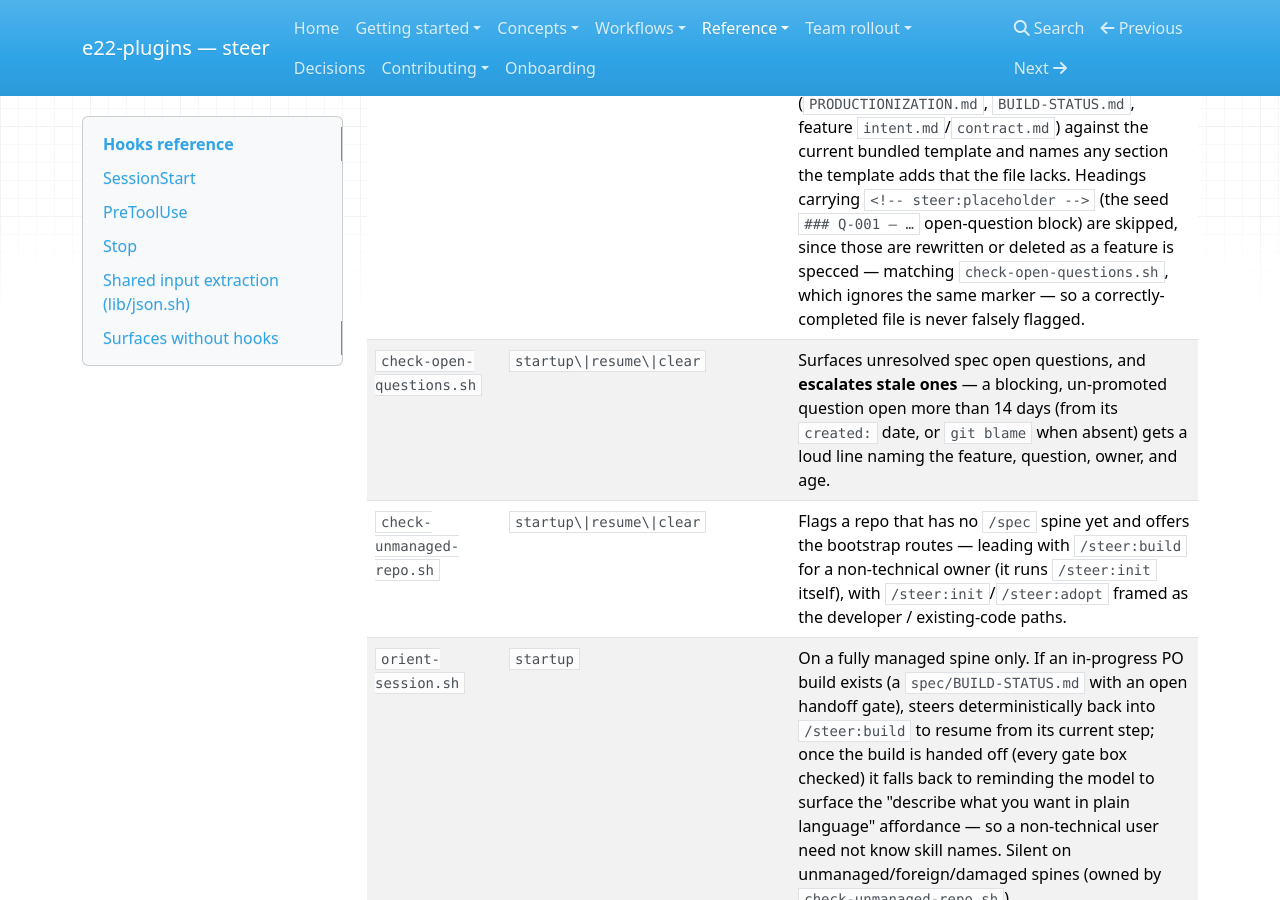
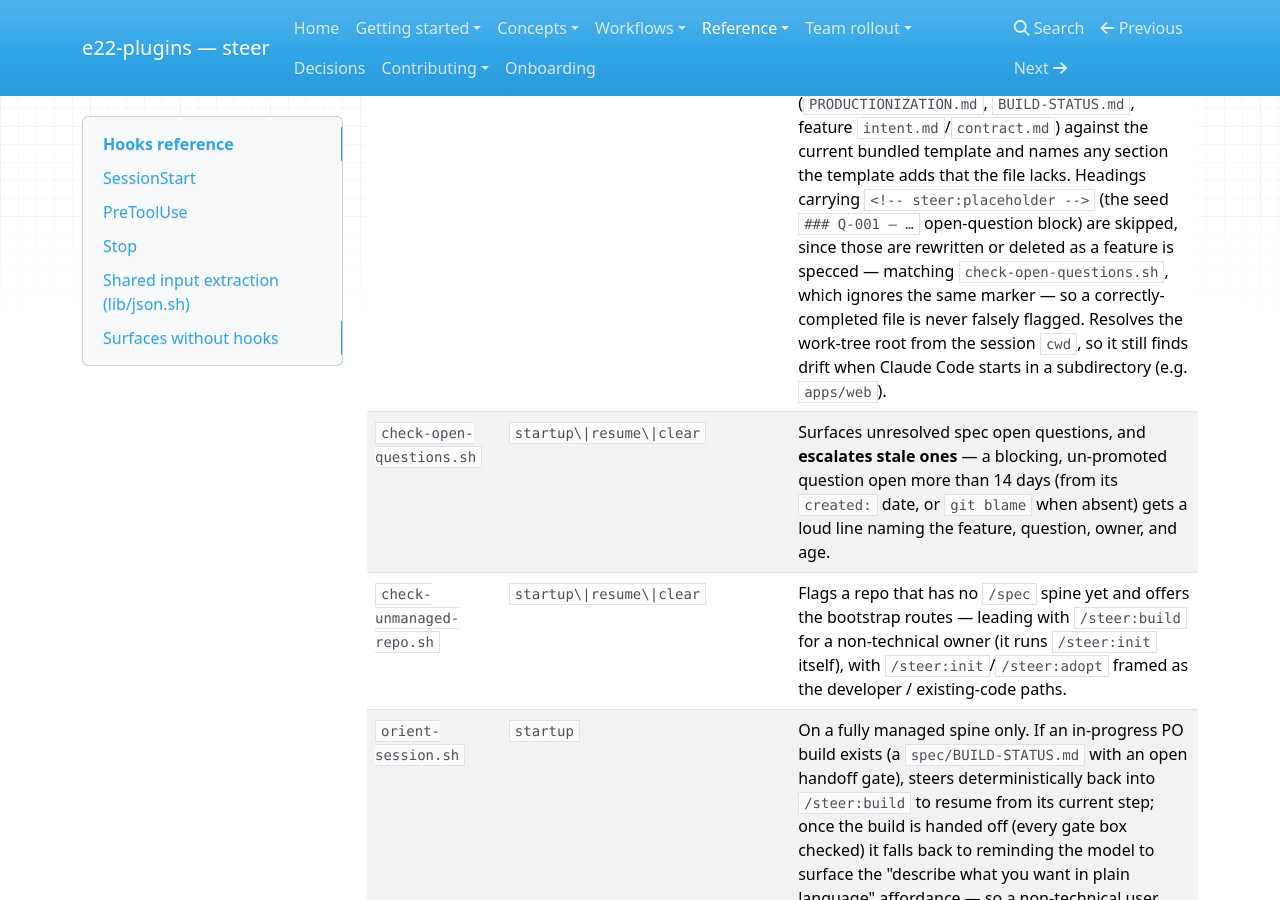
Before and after one commit to element22llc/e22-plugins, an MkDocs documentation site: the page built from docs/reference/hooks.md, in a window 1280 px wide and 900 px high, scrolled down 1360 px. Built offline with MkDocs 1.6.1, drawn with Linux system fonts in a browser that asks for light colours; nearby versions of some CDN libraries; some of the changed text lies outside the part shown.

Commit message:
docs(hooks): note subdir-aware drift check + issue_write MCP recognition (#270, #271)
Co-Authored-By: Claude Opus 4.8 (1M context) <noreply@anthropic.com>

```diff
--- a/docs/reference/hooks.md
+++ b/docs/reference/hooks.md
@@ -45,7 +45,7 @@ flowchart TD
 | Hook | Matcher | Role |
 | --- | --- | --- |
 | `inject-standards.sh` | `startup\|resume\|clear\|compact` | Concatenates `rules/*.md` (lexical order) into session context. A rule carrying a first-line `<!-- steer:inject-when=… -->` marker is injected only when its scope applies — `code-project` for the code-loop rules (a git work tree, or any code/config marker within `maxdepth 2`), issue-first on GitHub-tracked repos, deployment when the repo deploys (an `/infra` dir **or** an app/service repo) — and the marker line is stripped. In **knowledge-work mode** (a confidently non-code folder — the typical Cowork product-owner case), it injects only the lean always-on PO core and **skips every `inject-when`-marked rule** (see [Knowledge-work mode](known-limitations.md)). Records a self-fault (for `/steer:report`) if its rules directory is missing. |
-| `check-template-drift.sh` | `startup\|resume\|clear` | Warns when the materialized spine/scaffold lags the plugin templates — diffs the `##`/`###` headings of each instantiated spec file (`PRODUCTIONIZATION.md`, `BUILD-STATUS.md`, feature `intent.md`/`contract.md`) against the current bundled template and names any section the template adds that the file lacks. Headings carrying `<!-- steer:placeholder -->` (the seed `### Q-001 — …` open-question block) are skipped, since those are rewritten or deleted as a feature is specced — matching `check-open-questions.sh`, which ignores the same marker — so a correctly-completed file is never falsely flagged. |
+| `check-template-drift.sh` | `startup\|resume\|clear` | Warns when the materialized spine/scaffold lags the plugin templates — diffs the `##`/`###` headings of each instantiated spec file (`PRODUCTIONIZATION.md`, `BUILD-STATUS.md`, feature `intent.md`/`contract.md`) against the current bundled template and names any section the template adds that the file lacks. Headings carrying `<!-- steer:placeholder -->` (the seed `### Q-001 — …` open-question block) are skipped, since those are rewritten or deleted as a feature is specced — matching `check-open-questions.sh`, which ignores the same marker — so a correctly-completed file is never falsely flagged. Resolves the work-tree root from the session `cwd`, so it still finds drift when Claude Code starts in a subdirectory (e.g. `apps/web`). |
 | `check-open-questions.sh` | `startup\|resume\|clear` | Surfaces unresolved spec open questions, and **escalates stale ones** — a blocking, un-promoted question open more than 14 days (from its `created:` date, or `git blame` when absent) gets a loud line naming the feature, question, owner, and age. |
 | `check-unmanaged-repo.sh` | `startup\|resume\|clear` | Flags a repo that has no `/spec` spine yet and offers the bootstrap routes — leading with `/steer:build` for a non-technical owner (it runs `/steer:init` itself), with `/steer:init`/`/steer:adopt` framed as the developer / existing-code paths. |
 | `orient-session.sh` | `startup` | On a fully managed spine only. If an in-progress PO build exists (a `spec/BUILD-STATUS.md` with an open handoff gate), steers deterministically back into `/steer:build` to resume from its current step; once the build is handed off (every gate box checked) it falls back to reminding the model to surface the "describe what you want in plain language" affordance — so a non-technical user need not know skill names. Silent on unmanaged/foreign/damaged spines (owned by `check-unmanaged-repo.sh`). |
@@ -59,7 +59,7 @@ flowchart TD
 | `check-version-pins.sh` | `Write\|Edit\|MultiEdit\|NotebookEdit\|Bash` | Enforces the **EOL floor** in `policy/versions.yml` (deterministic, no network, no `jq`): a pin below `minimum_supported` or in the `denied` list is denied; anything at or above the floor is silent. It is a floor, not a chooser — there is no advisory "behind the target" tier; **what** to pin (current stable) is decided live per the versioning rule (`/steer:reference conventions`). A scheduled workflow (`version-policy-refresh.yml`) keeps the floor current by opening a human-reviewed PR when it falls behind upstream end-of-life — the only place endoflife.date is consulted. A deliberately older pin (deploy-target parity, vendor LTS) bypasses the deny by appending `# steer:allow-pin <reason>` on the same line plus an ADR (legacy alias: `# pin-ok:`). |
 | `check-code-before-spec.sh` | `Write\|Edit\|MultiEdit\|NotebookEdit` | Advisory nudge (not a gate) with two dimensions. The **spine** reminder fires once per session+repo when code is about to be written before a `/spec` spine exists. The **scaffold** reminder is sticky — it re-fires on each new feature file while the repo has no root `mise.toml` (dedups per file, self-clears once a `mise.toml` lands or the spine is managed). Non-blocking — the write always proceeds. |
 | `check-issue-before-mutation.sh` | `Write\|Edit\|MultiEdit\|NotebookEdit` | Advisory nudge (not a gate): a one-per-session reminder to work issue-first, only in GitHub-tracked repos. Non-blocking — it cannot know whether an issue exists. In solo-trunk mode (the `steer:delivery-mode=solo-trunk` marker in `CLAUDE.md`) it still nudges — issue-first holds — but rewords to "close the issue from the trunk commit," not "open a PR / branch." Stays silent on the `/steer:sync` plugin-maintenance branch (`feat/sync`), whose scaffold reconciliation is structural, not feature work — unless the write is app source, which sync must not touch. |
-| `check-issue-create-contract.sh` | `Bash\|mcp__.*[Ii]ssue.*` | Advisory nudge (not a gate): a one-per-session reminder, only in GitHub-tracked repos, when an agent opens an issue with a **raw create** that bypasses the machine-readable contract — `gh issue create`, `gh api … POST …/issues`, a `gh api graphql` `createIssue` mutation, or an MCP create-issue tool. Points at `/steer:tracker-sync create`, which renders the steer markers, the derived `source:*` label, the GitHub Issue Type, and native relationship edges (with find-before-create dedup). Stays silent when the payload already carries `steer:` markers (the contract-render path) and in the plugin's own source repo. The complementary after-the-fact recovery path is `/steer:issues reconcile --all`, which flags contract-less issues. |
+| `check-issue-create-contract.sh` | `Bash\|mcp__.*[Ii]ssue.*` | Advisory nudge (not a gate): a one-per-session reminder, only in GitHub-tracked repos, when an agent opens an issue with a **raw create** that bypasses the machine-readable contract — `gh issue create`, `gh api … POST …/issues`, a `gh api graphql` `createIssue` mutation, or an MCP create-issue tool (including the hosted GitHub MCP's renamed `issue_write` method; sub-issue linkers like `add_sub_issue`/`sub_issue_write` are excluded — they attach a relationship to an existing issue and carry no body). Points at `/steer:tracker-sync create`, which renders the steer markers, the derived `source:*` label, the GitHub Issue Type, and native relationship edges (with find-before-create dedup). Stays silent when the payload already carries `steer:` markers (the contract-render path) and in the plugin's own source repo. The complementary after-the-fact recovery path is `/steer:issues reconcile --all`, which flags contract-less issues. |
 
 ## Stop
 
```
